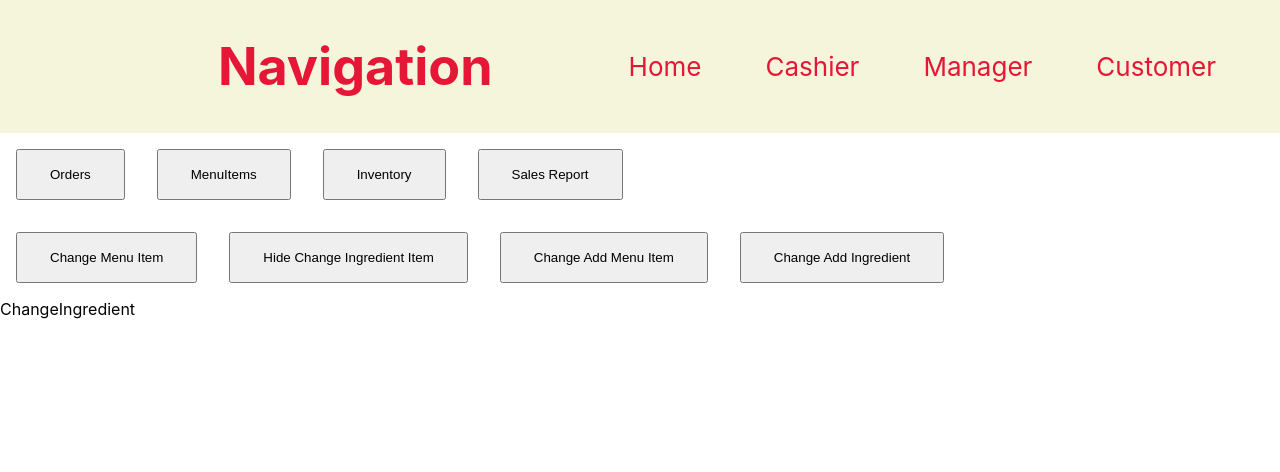
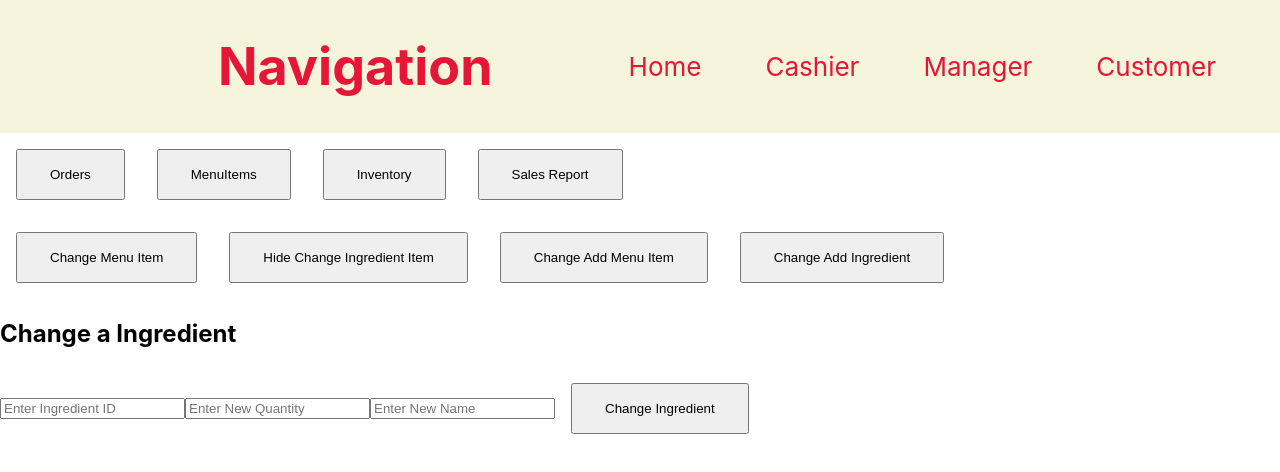
Before and after one commit to CSCE315-Spring23/Project3_Team_71, a React (Create React App) app in the folder client/: page /manager in a window 1280 px wide. Both pictures are taken after a click on the button "Change Ingredient Item". Shown: the top 472 px of the page. Built offline with nearby package versions, Linux system fonts and the light colour scheme.

Commit message:
Added ability to change Inventory Item

```diff
--- a/client/src/pages/manager/ChangeIngredient.js
+++ b/client/src/pages/manager/ChangeIngredient.js
@@ -1,8 +1,65 @@
 import React, { useEffect, useState } from "react";
 
+
 const ChangeIngredient = () => {
+
+
+  const [id, setId] = useState('');
+  const [quantity, setQuantity] = useState('');
+  const [name, setName] = useState ('');
+
+  const handleSubmit = async () => {
+
+    console.log("/changeIngredient/:"+id+"/:"+quantity+"/:"+name);
+    const response = await fetch("http://localhost:3001/changeIngredient/"+id+"/"+quantity+"/"+name);
+  };
+  const handleIdChange = (event) => {
+    setId(event.target.value);
+  };
+
+  const handleQuantityChange = (event) => {
+    setQuantity(event.target.value);
+  };
+
+  const handleNameChange = (event) => {
+    setName(event.target.value);
+  };
+
+
   return (
-    <div>ChangeIngredient</div>
+    <div>
+      <h2>Change a Ingredient</h2>
+      <form>
+        <input
+        type = "text"
+        id = "ingredientID"
+        name ="Ingredient ID"
+        required = "required"
+        placeholder="Enter Ingredient ID"
+        value = {id}
+        onChange = {handleIdChange}
+        />
+        <input
+        type = "text"
+        id = "quantity"
+        name ="Quantity"
+        placeholder="Enter New Quantity"
+        value = {quantity}
+        onChange = {handleQuantityChange}
+        />
+        <input
+        type = "text"
+        id = "name"
+        name ="Name"
+        placeholder="Enter New Name"
+        value = {name}
+        onChange = {handleNameChange}
+        />
+        <button type ="button" onClick ={handleSubmit}>Change Ingredient</button>
+      </form>
+
+
+    </div>
   )
 }
 
```
Also changed, not shown: 1 other file (tests, documents, lock files or other folders).
